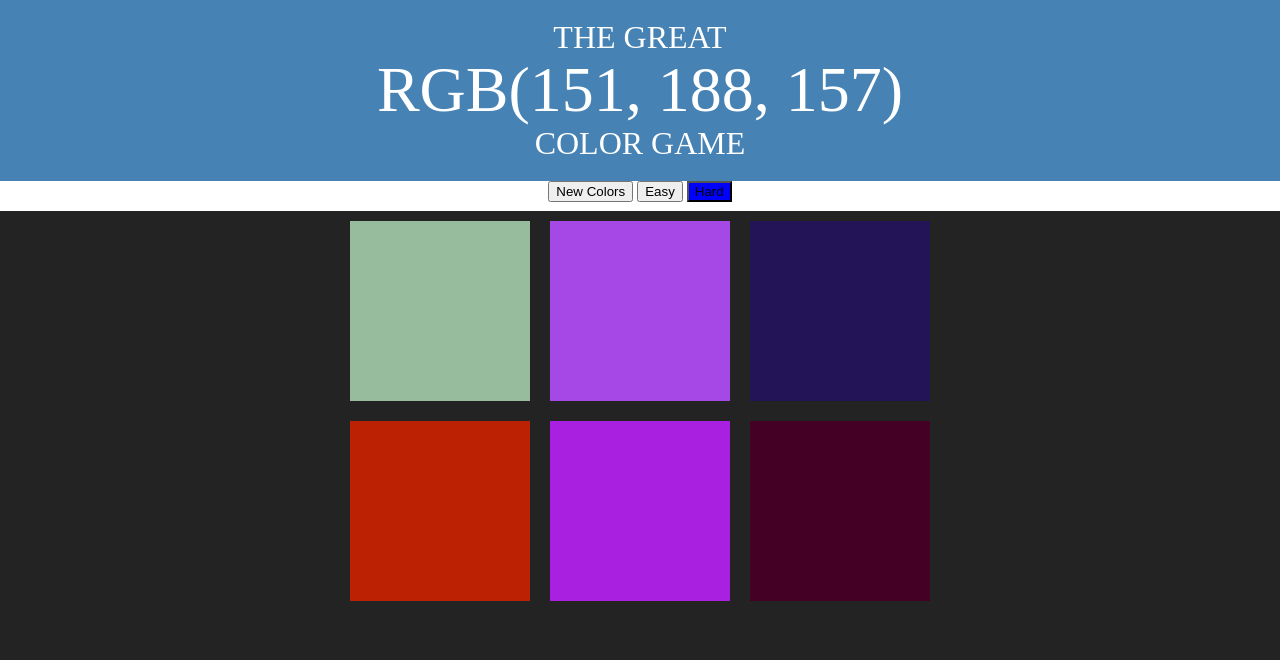
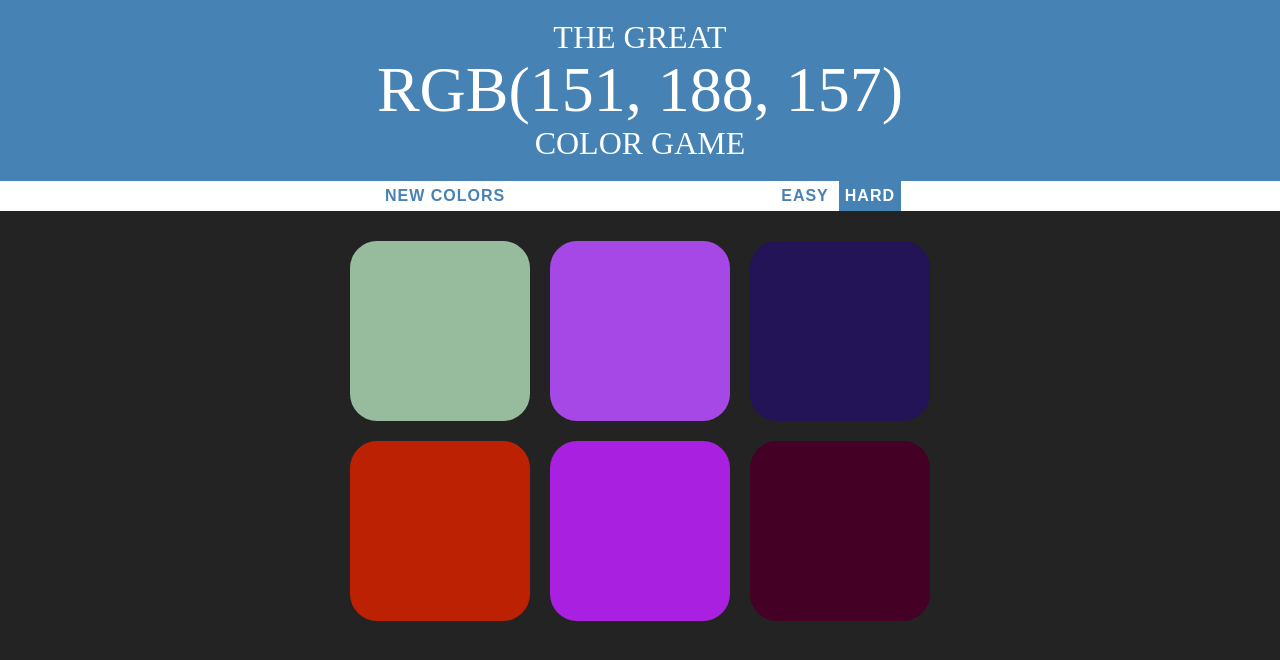
Before and after one commit to Joseph-Scott/Color-Game, a plain HTML site: page colorGame.html in a window 1280 px wide. Drawn offline with Linux system fonts and the light colour scheme.

Commit message:
some more styling

```diff
--- a/colorGame.css
+++ b/colorGame.css
@@ -10,10 +10,14 @@ body {
 	padding-bottom: 30%;
 	float: left;
 	margin: 1.66%;
+	border-radius: 15%;
+	transition: background 0.6s;
+	-webkit-transition: background 0.6s;
+	-moz-transition: background 0.6s;
 }
 
 #container {
-	margin: 0 auto;
+	margin: 20px auto;
 	max-width: 600px;
 }
 
@@ -32,6 +36,11 @@ h1 {
 	font-size: 200%;
 }
 
+#message {
+	display: inline-block;
+	width: 20%;
+}
+
 #stripe {
 	background: white;
 	height: 30px;
@@ -39,5 +48,25 @@ h1 {
 }
 
 .selected {
-	background: blue;
+	color: white;
+	background: steelblue;
 }
+
+button {
+	border: none;
+	background: none;
+	text-transform: uppercase;
+	height: 100%;
+	font-weight: 700;
+	color: steelblue;
+	letter-spacing: 1px;
+	font-size: inherit;
+	transition: all 0.3s;
+	-webkit-transition: all 0.3s;
+	-moz-transition: all 0.3s;
+}
+
+button:hover {
+	color: white;
+	background: steelblue;
+}
```
